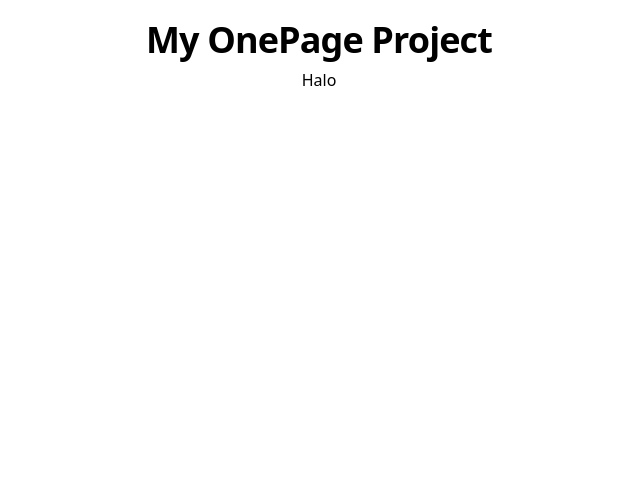
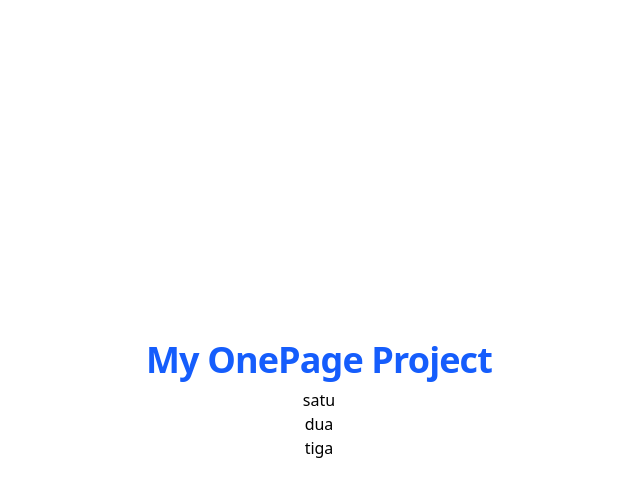
Before and after one commit to Minecube1510/mc1510-onepage, a website with bundled scripts: page index.html in a window 1280 px wide. Shown: the whole page, without its empty margins (321-961 px from the left). Built offline with nearby package versions, Linux system fonts and the light colour scheme.

Commit message:
[Dev] Improving Completely Web - 3

```diff
--- a/index.html
+++ b/index.html
@@ -9,23 +9,28 @@
 
     <script type="module" src="./syswork/scripter.js">
     </script>
+    <script type="module" src="./syswork/scripts/page-index.js">
+    </script>
 
     <title id="index-title" name="">
       By Minecube1510
     </title>
   </head>
 
+
   <body class="">
-    <div class="py-5 text-center">
-      <h1 class="index-h1">
+    <div id="index-container" class="index-content">
+      <h1 class="index-h1 bs-text-primary">
         My OnePage Project
       </h1>
+
       <div id="page-list" class="">
-        Halo
+        <!-- ISI: LINKINGAN INDEX-PROJECT -->
+        <span class="">
+          Halo Dunia!
+        </span>
       </div>
-      <div id="container">
-        <!-- ISI: LINKINGAN INDEX-PROJECT -->
-      </div>
+
     </div>
   </body>
 </html>
--- a/syswork/imports/functings.js
+++ b/syswork/imports/functings.js
@@ -32,14 +32,19 @@
         jsLower(string)
     ));
 }
-//* * *//
+//
+export function jsCreatE(string) {
+    return ((document).createElement(
+        jsLower(string)
+    ));
+}
 /*
 *
 */
 // New JS Combine Functings //
 export function jsProper(string) {
     if (!(string)) {
-        return (jsVars.jsVar_Blank);
+        return (jsVars.varOne.Blank);
     }
     return (
         (jsUpper((string).charAt(0)))
@@ -53,9 +58,14 @@
 /* In Mades */
 // Jointers //
 export function textSentancer(arrays) {
-    return arrays
+    return ((arrays)
         .map((item) => (item))
-        .join(jsVars.varOne.Space);
+        .join(jsVars.varOne.Space));
+}
+export function sentanClasser(arrays) {
+    return jsLower((arrays)
+        .map((item) => (item))
+        .join(jsVars.varOne.Space));
 }
 // Linkers //
 export function linkPathering(arrays) {
--- a/syswork/imports/variables.js
+++ b/syswork/imports/variables.js
@@ -13,8 +13,26 @@
     Space: (" "),
     //
     Dash: ("/"),
+    Pipe: ("|"),
+    Uscore: ("_"),
+    HashT: ("#"),
+    //
     Spot: ("."),
     Coma: (","), Comma: (","),
+    Excla: ("!"),
+    Quest: ("?"),
+    AtSign: ("@"),
+    //
+    // "[" "]"
+    // "(" ")"
+    // "{" "}"
+    //
+    TwinColon: (":"),
+    SemiColon: (";"),
+    //
+    SingleQuo: (`'`),
+    DoubleQuo: (`"`),
+    BackTicko: ('`'),
     //
     Plus: ("+"),
     Minus: ("-"),
--- a/syswork/scripter.js
+++ b/syswork/scripter.js
@@ -31,24 +31,24 @@
 
 
 /* Favicon */
-// daftar rel yang mau dipakai
 const rawRels = [
-    (jsIdentic.e_LinkTypes.icon),
+    ((jsIdentic).e_LinkTypes.icon),
     ("shortcut icon"),
     ("apple-touch-icon"),
     ("apple-touch-icon-precomposed"),
     ("apple-touch-icon"),
-    (jsIdentic.e_LinkTypes.icon),
+    ((jsIdentic).e_LinkTypes.icon),
 ];
 const commonAttributes = ((rawRels).map((rel) => ({
     rel: jsFuncs.jsLower(rel),
     type: jsIdentic.e_LinkTypes.imageXIcon,
     sizes: jsFuncs.jsLower("160x160"),
 })));
-
-//
-commonAttributes.forEach((attrs) => {
-    const eLink = ((document).createElement("link"));
+/*
+*
+*/
+(commonAttributes).forEach((attrs) => {
+    const eLink = ((jsFuncs).jsCreatE("link"));
     const isPng = (
         (attrs.type) === ((jsIdentic).e_LinkTypes.imagePng)
     );
@@ -78,7 +78,6 @@
 
 
 /* Uji Coba */
-// Favicon
 //
 
 
--- a/syswork/scripts/page-index.js
+++ b/syswork/scripts/page-index.js
@@ -0,0 +1,62 @@
+/*
+ *
+ * Name: "page-index.js"
+ * Link: "syswork/scripts/page-index.js"
+ *
+ */
+//* * *//
+
+/* Imports */
+import * as jsVars
+    from "../imports/variables.js";
+import * as jsFuncs
+    from "../imports/functings.js";
+//* * *//
+import * as jsIdentic
+    from "../imports/identity.js";
+//
+
+
+/* Display Pages List */
+// Persiapan Listing per Halaman
+const content_Pl = ((jsFuncs).jsGetId("page-list"));
+const data_PageList = [
+    [
+        ("satu"),
+        ("index/satu"),
+    ],[
+        ("dua"),
+        ("index/dua"),
+    ],[
+        ("tiga"),
+        ("index/tiga"),
+    ],
+];
+// Hapus isi lama (opsional, kalau mau kosongin dulu)
+(content_Pl).innerHTML = (jsVars.varOne.Blank);
+/*
+*
+*/
+// Mengubah array menjadi link berikutnya
+(data_PageList).forEach(([text, link]) => {
+    const link_Pl = ((jsFuncs).jsCreatE("a"));
+    //
+    const link_Class = ((jsFuncs).sentanClasser([
+        ("block"),
+    ]));
+    //
+    (link_Pl).textContent = (text);
+    (link_Pl).href = ((link) ||
+        (jsVars.varOne.HashT)
+    );
+    (link_Pl).className = (link_Class);
+    //
+    (content_Pl).appendChild(link_Pl);
+});
+
+
+/* Uji Coba */
+//
+
+
+// !-! //
--- a/syswork/styles/imports/tailwind.input.css
+++ b/syswork/styles/imports/tailwind.input.css
@@ -37,12 +37,29 @@
   h5 { @apply text-lg font-medium; }
   h6 { @apply text-base font-medium; }
 
+  /* * */
+  /**/
+
   /**/
 }
 @layer components {
   /**/
 
   /*
+    || --- ~~!~~ --- ||
+    Al-Whited and Al-Blacked
+    || --- ~~!~~ --- ||
+  */
+  /* White Full */
+  .altwin-bg-white { @apply bg-white; }
+  .altwin-text-white { @apply text-white; }
+  .altwin-border-white { @apply border-white; }
+  /* Black Full */
+  .altwin-bg-black { @apply bg-black; }
+  .altwin-text-black { @apply text-black; }
+  .altwin-border-black { @apply border-black; }
+  /*
+  *//*
     || --- ~~!~~ --- ||
     Bootstrap Settings
     || --- ~~!~~ --- ||
--- a/syswork/styles/page-index.css
+++ b/syswork/styles/page-index.css
@@ -13,14 +13,53 @@
 /* Customizes */
 @layer base {
   /**/
+
+  .index-content {
+    @apply
+      min-h-screen
+
+      flex flex-col
+      justify-center items-center
+      h-full
+      ;
+    @apply
+      text-center
+      ;
+  }
+
+  /**/
 }
 @layer components {
+  /**/
+
+  /*
+    || --- ~~!~~ --- ||
+    Index Elements Customs
+    For "h" elements
+    || --- ~~!~~ --- ||
+  */
   .index-h1,
   .index-h1 h1 {
     @apply mb-2;
   }
+  .index-h2,
+  .index-h2 h2 {
+    @apply mb-2;
+  }
+  .index-h3,
+  .index-h3 h3 {
+    @apply mb-1;
+  }
+  /***/
+  /**/
+
+  /**/
 }
 @layer utilities {
+  /**/
+
+  /**/
+
   /**/
 }
 
```
Also changed, not shown: README.md, syswork/styles/imports/tailwind.css.
